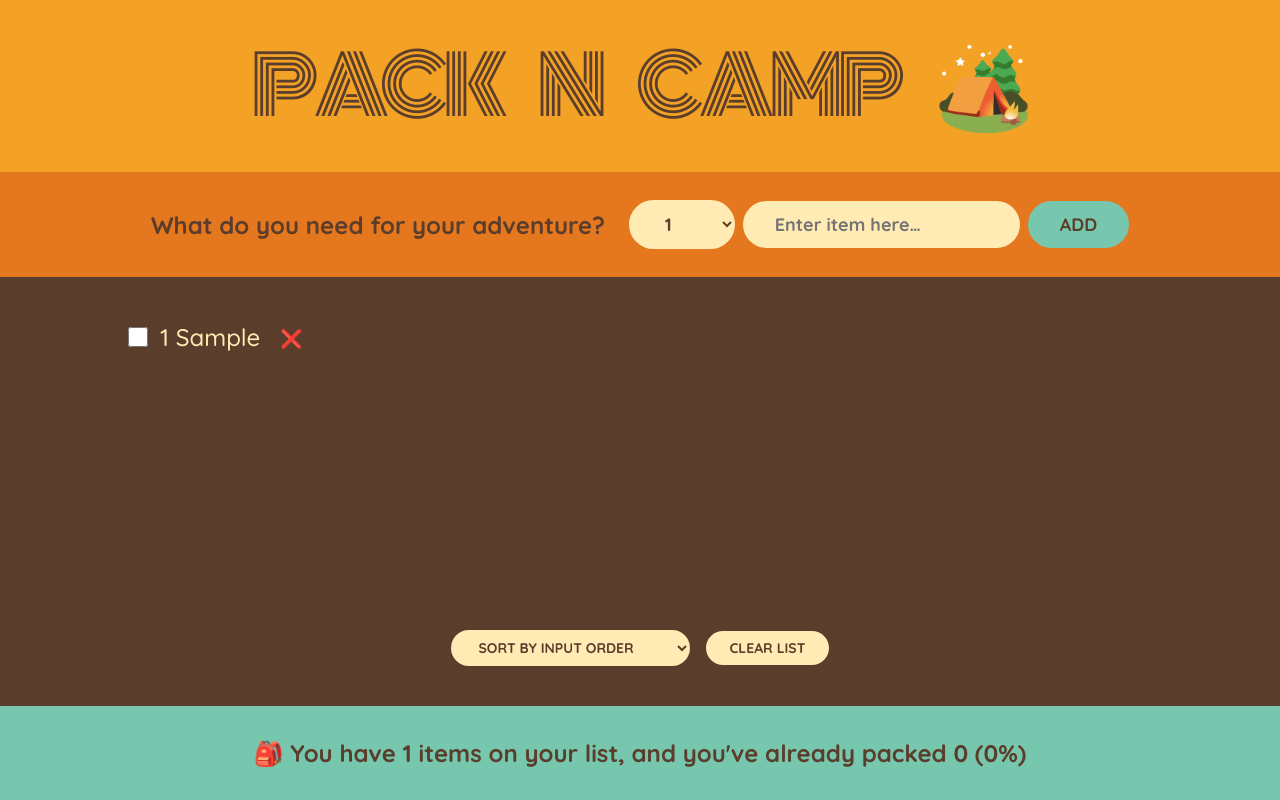
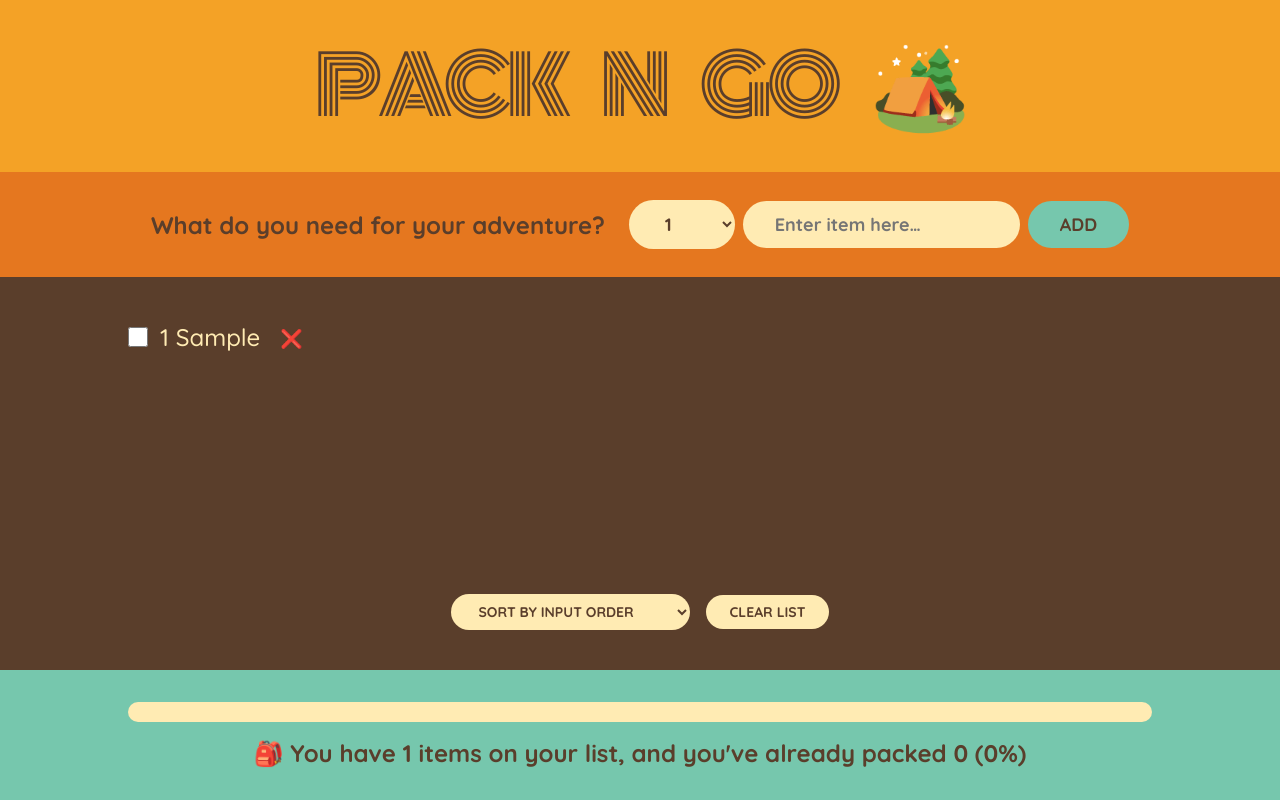
Before and after one commit to volkante/Pack-n-go, a React (Create React App) app: page / in a window 1280 px wide. Both pictures are taken after typing "Sample" into the empty fields and a click on the button "ADD". Built offline with nearby package versions, Linux system fonts and the light colour scheme.

Commit message:
update logo text and add progress bar component with styling

```diff
--- a/src/components/Logo.js
+++ b/src/components/Logo.js
@@ -1,3 +1,3 @@
 export function Logo() {
-  return <h1> PACK N CAMP 🏕️ </h1>;
+  return <h1> PACK N GO 🏕️ </h1>;
 }
--- a/src/components/Stats.js
+++ b/src/components/Stats.js
@@ -15,6 +15,17 @@ export function Stats({ items }) {
   /* bu üç değişken için  ayrı state'e gerek yok. Çünkü ilk state'den hesaplanabiliyor. Gereksiz re-render olur ayrı state. */
   return (
     <footer className="stats">
+      <div className="progress-container">
+        <div
+          className="progress-bar"
+          style={{
+            width: `${percentage}%`,
+            backgroundColor: percentage === 100 ? "#76c7ad" : "#e5771f",
+          }}
+        >
+          {percentage > 0 ? `${percentage}%` : ""}
+        </div>
+      </div>
       {percentage === 100
         ? "You got everything! Ready to go 🚀"
         : `🎒 You have ${numItems} items on your list, and you've already packed
--- a/src/index.css
+++ b/src/index.css
@@ -130,3 +130,26 @@ input[type="checkbox"] {
   font-weight: 700;
   padding: 3.2rem 0;
 }
+
+.progress-container {
+  width: 80%;
+  height: 2rem;
+  background-color: #ffebb3;
+  border-radius: 1rem;
+  margin: 0 auto 1.6rem auto;
+  overflow: hidden;
+}
+
+.progress-bar {
+  height: 100%;
+  color: white;
+  border-radius: 1rem;
+  transition: width 0.3s ease;
+  text-align: center;
+  font-size: 1.4rem;
+  line-height: 2rem;
+  font-weight: 700;
+  display: flex;
+  align-items: center;
+  justify-content: center;
+}
```
